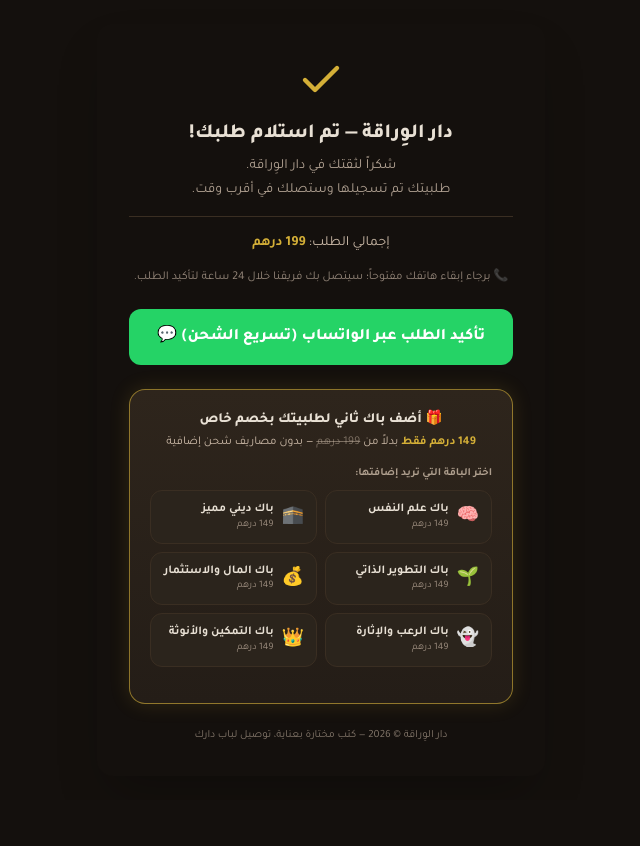
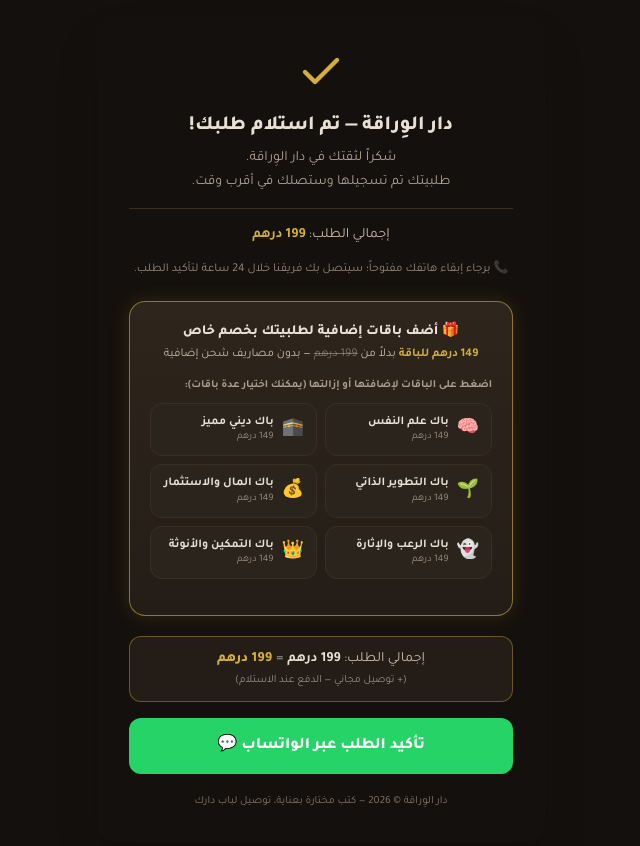
Before and after one commit to lhassan-oubihi-eng/dar-al-wiraqa-landing, a Next.js app: page /thank-you in a window 1280 px wide. Shown: the top 846 px of the page, without its empty margins (319-959 px from the left). Before the commit the page ends 800 px from the top, so only its background shows below. Built offline with nearby package versions, Linux system fonts and the light colour scheme.

Commit message:
Upgrade thank-you upsell to multi-select with live pricing and bottom WhatsApp button

```diff
--- a/src/components/ThankYouClient.tsx
+++ b/src/components/ThankYouClient.tsx
@@ -33,7 +33,7 @@
 const WA_NUMBER = "212602800548";
 
 /**
- * Discounted price for adding a second pack on the thank-you page. Kept as a
+ * Discounted price for each additional pack on the thank-you page. Kept as a
  * named constant so the upsell copy, WhatsApp message and math always agree.
  */
 const UPSELL_PRICE = 149;
@@ -71,48 +71,41 @@
 
 /**
  * Pre-fills the WhatsApp confirmation message with the order saved by the
- * checkout form (localStorage "orderData"). If the customer added a second
- * pack via the visual upsell selector, it compiles one unified invoice with
- * both orders so operations can ship them together in a single package.
+ * checkout form (localStorage "orderData"). Every pack toggled on via the
+ * multi-select upsell selector is appended as its own line so operations
+ * receive one itemized invoice covering the full order.
  */
 function buildWaMessage(
   order: WaOrder | null,
-  addedPack: PackConfig | null
+  selectedUpsells: PackConfig[]
 ): string {
-  if (!order && !addedPack) return "مرحباً دار الوراقة، أؤكد طلبي رسمياً. 📦";
-
-  if (addedPack) {
-    return [
-      "مرحباً دار الوراقة، أؤكد طلبي رسمياً. 📦",
-      "",
-      "📌 الطلب الأساسي:",
-      `- الباقة الأولى: ${order?.offer ?? "-"} (${orderValue} درهم)`,
-      "",
-      "🔥 الباقة الإضافية المختارة:",
-      `- الباقة الثانية: ${addedPack.packName} (${UPSELL_PRICE} درهم)`,
-      `- الإجمالي الكلي: ${orderValue + UPSELL_PRICE} درهم (+ توصيل مجاني)`,
-      "",
-      "👤 معلومات العميل:",
-      `- الاسم: ${order?.name ?? "-"}`,
-      `- المدينة/العنوان: ${order?.city ?? "-"}`,
-      "",
-      "أرجو تأكيد الطلب وشحنه معاً. شكراً لكم!",
-    ].join("\n");
+  if (!order && selectedUpsells.length === 0) {
+    return "مرحباً دار الوراقة، أؤكد طلبي رسمياً. 📦";
   }
 
-  return [
+  const lines = [
     "مرحباً دار الوراقة، أؤكد طلبي رسمياً. 📦",
     "",
     "📌 تفاصيل الطلب:",
-    `- الباقة: ${order?.offer ?? "-"}`,
-    `- السعر: ${orderValue} درهم`,
+    `- الباقة الأساسية: ${order?.offer ?? "-"} (${orderValue} درهم)`,
+  ];
+
+  for (const upsell of selectedUpsells) {
+    lines.push(`- باقة إضافية: ${upsell.packName} (${UPSELL_PRICE} درهم)`);
+  }
+
+  const finalTotal = orderValue + selectedUpsells.length * UPSELL_PRICE;
+  lines.push(
+    `💰 السعر الإجمالي النهائي: ${finalTotal} درهم (+ توصيل مجاني)`,
     "",
     "👤 معلومات العميل:",
     `- الاسم: ${order?.name ?? "-"}`,
     `- المدينة/العنوان: ${order?.city ?? "-"}`,
     "",
-    "أرجو تأكيد الطلب وشحنه. شكراً لكم!",
-  ].join("\n");
+    "أرجو تأكيد الطلب وشحن جميع الباقات معاً. شكراً لكم!"
+  );
+
+  return lines.join("\n");
 }
 
 function fireConversion() {
@@ -140,8 +133,7 @@
     () => null
   );
 
-  const [selectedPack, setSelectedPack] = useState<PackConfig | null>(null);
-  const [addedPack, setAddedPack] = useState<PackConfig | null>(null);
+  const [selectedUpsells, setSelectedUpsells] = useState<PackConfig[]>([]);
 
   useEffect(() => {
     const t = setTimeout(fireConversion, 700);
@@ -158,9 +150,26 @@
     return offers.filter((p) => (purchased ? p.packName !== purchased : true));
   }, [order]);
 
+  const toggleUpsell = (pack: PackConfig) => {
+    setSelectedUpsells((prev) =>
+      prev.some((p) => p.slug === pack.slug)
+        ? prev.filter((p) => p.slug !== pack.slug)
+        : [...prev, pack]
+    );
+  };
+
+  const upsellCount = selectedUpsells.length;
+  const upsellTotal = upsellCount * UPSELL_PRICE;
+  const finalTotal = orderValue + upsellTotal;
+
   const waHref = `https://wa.me/${WA_NUMBER}?text=${encodeURIComponent(
-    buildWaMessage(order, addedPack)
+    buildWaMessage(order, selectedUpsells)
   )}`;
+
+  const confirmLabel =
+    upsellCount > 0
+      ? `تأكيد الطلب الموحد عبر الواتساب (${finalTotal} درهم) 💬`
+      : "تأكيد الطلب عبر الواتساب 💬";
 
   return (
     <main
@@ -207,15 +216,12 @@
         <hr className="border-[#3A2E22] my-4" />
         <p className="text-sm text-[#cdbba9] mb-4">
           إجمالي الطلب:{" "}
-          <span className="text-[#d4af37] font-bold">{orderValue} درهم</span>
-          {addedPack && (
-            <>
+          <span className="text-[#d4af37] font-bold">{finalTotal} درهم</span>
+          {upsellCount > 0 && (
+            <span className="text-xs text-[#cdbba9]/70">
               {" "}
-              + {UPSELL_PRICE} درهم ={" "}
-              <span className="text-[#d4af37] font-bold">
-                {orderValue + UPSELL_PRICE} درهم
-              </span>
-            </>
+              (شامل {upsellCount} باقة إضافية)
+            </span>
           )}
         </p>
         <p className="text-xs text-[#cdbba9]/70 mb-6">
@@ -223,20 +229,9 @@
           الطلب.
         </p>
 
-        <a
-          href={waHref}
-          target="_blank"
-          rel="noopener noreferrer"
-          className="inline-block w-full rounded-xl bg-[#25D366] py-4 text-base font-extrabold text-white transition-transform hover:scale-[1.02]"
-        >
-          {addedPack
-            ? "تأكيد الطلبين عبر الواتساب 💬"
-            : "تأكيد الطلب عبر الواتساب (تسريع الشحن) 💬"}
-        </a>
-
-        {/* Post-purchase upsell — interactive visual pack preview */}
+        {/* Post-purchase upsell — interactive multi-select visual pack preview */}
         <div
-          className="mt-6 rounded-2xl p-5 text-center"
+          className="rounded-2xl p-5 text-center"
           style={{
             background: "linear-gradient(180deg,#2E251C 0%,#241D17 100%)",
             border: "1px solid rgba(212,175,55,.6)",
@@ -244,11 +239,11 @@
           }}
         >
           <h2 className="mb-1 text-sm font-extrabold text-[#e8e0d4]">
-            🎁 أضف باك ثاني لطلبيتك بخصم خاص
+            🎁 أضف باقات إضافية لطلبيتك بخصم خاص
           </h2>
           <p className="mb-4 text-xs text-[#cdbba9]">
             <span className="font-bold text-[#d4af37]">
-              {UPSELL_PRICE} درهم فقط
+              {UPSELL_PRICE} درهم للباقة
             </span>{" "}
             بدلاً من{" "}
             <del className="text-[#cdbba9]/50">{STORE.price} درهم</del> — بدون
@@ -256,20 +251,22 @@
           </p>
 
           <p className="mb-2 text-right text-[11px] font-bold text-[#cdbba9]/80">
-            اختر الباقة التي تريد إضافتها:
+            اضغط على الباقات لإضافتها أو إزالتها (يمكنك اختيار عدة باقات):
           </p>
           <div className="grid grid-cols-2 gap-2 mb-4">
             {alternatives.map((p) => {
-              const isSelected = selectedPack?.slug === p.slug;
-              const isAdded = addedPack?.slug === p.slug;
+              const isSelected = selectedUpsells.some(
+                (s) => s.slug === p.slug
+              );
               return (
                 <button
                   key={p.slug}
                   type="button"
-                  onClick={() => setSelectedPack(p)}
+                  onClick={() => toggleUpsell(p)}
+                  aria-pressed={isSelected}
                   className={`flex items-center gap-2 rounded-xl border px-3 py-2.5 text-right transition-all duration-200 ${
                     isSelected
-                      ? "border-[#d4af37] bg-[#3a2e1f]"
+                      ? "border-[#d4af37] bg-[#3a2e1f] shadow-[0_0_12px_rgba(212,175,55,.25)]"
                       : "border-[#3A2E22] bg-[#2B241C] hover:border-[#d4af37]/60"
                   }`}
                 >
@@ -278,25 +275,39 @@
                     <span className="block text-xs font-bold text-[#e8e0d4] leading-snug">
                       {p.packName}
                     </span>
-                    <span className="block text-[10px] text-[#cdbba9]/70">
-                      {isAdded
-                        ? "✓ تمت الإضافة"
+                    <span
+                      className={`block text-[10px] ${
+                        isSelected
+                          ? "font-bold text-[#d4af37]"
+                          : "text-[#cdbba9]/70"
+                      }`}
+                    >
+                      {isSelected
+                        ? `✓ تمت الإضافة (+${UPSELL_PRICE} درهم)`
                         : `${UPSELL_PRICE} درهم`}
                     </span>
                   </span>
+                  {isSelected && (
+                    <span className="flex h-5 w-5 shrink-0 items-center justify-center rounded-full bg-[#d4af37] text-[10px] font-black text-[#3e2723]">
+                      ✓
+                    </span>
+                  )}
                 </button>
               );
             })}
           </div>
 
-          {/* X-Ray preview: 6 book covers + titles of the selected pack */}
-          {selectedPack && (
-            <div className="mb-4 rounded-xl border border-[#3A2E22] bg-[#1d1712] p-3 text-right">
+          {/* X-Ray previews: 6 book covers + titles for every selected pack */}
+          {selectedUpsells.map((p) => (
+            <div
+              key={p.slug}
+              className="mb-4 rounded-xl border border-[#3A2E22] bg-[#1d1712] p-3 text-right last:mb-0"
+            >
               <p className="mb-2 text-[11px] font-bold text-[#d4af37]">
-                📚 محتوى باقة {selectedPack.packName}:
+                📚 محتوى باقة {p.packName}:
               </p>
               <div className="grid grid-cols-3 gap-2">
-                {selectedPack.books.map((b) => (
+                {p.books.map((b) => (
                   <div key={b.id} className="flex flex-col items-center">
                     <div className="relative h-20 w-14 overflow-hidden rounded shadow-md">
                       <BookCover
@@ -320,31 +331,52 @@
                 ))}
               </div>
             </div>
-          )}
+          ))}
 
-          {/* Add button — revealed once a pack is selected */}
-          {selectedPack && (
-            <button
-              type="button"
-              onClick={() => setAddedPack(selectedPack)}
-              className="w-full rounded-xl bg-[#d4af37] py-3.5 px-4 text-sm font-extrabold text-[#3e2723] transition-all duration-200 hover:scale-[1.02] active:scale-[0.98]"
-            >
-              أضف هذه الباقة لطلبيتي بـ {UPSELL_PRICE} درهم 🚀
-            </button>
-          )}
-
-          {addedPack && (
+          {upsellCount > 0 && (
             <p className="mt-3 text-[11px] text-[#cdbba9]/80">
               ✅ تمت إضافة{" "}
-              <span className="font-bold text-[#e8e0d4]">
-                {addedPack.packName}
+              <span className="font-bold text-[#d4af37]">
+                {upsellCount} باقة
               </span>{" "}
-              — اضغط زر الواتساب الأخضر أعلاه لإرسال الفاتورة الموحدة.
+              — زر الواتساب أسفل الصفحة سيرسل فاتورة موحدة بكل الباقات.
             </p>
           )}
         </div>
 
-        <footer className="mt-6 text-[11px] text-[#cdbba9]/60">
+        {/* Live price summary — always above the final WhatsApp button */}
+        <div className="mt-5 rounded-xl border border-[#d4af37]/40 bg-[#241D17] px-4 py-3 text-sm text-[#cdbba9]">
+          <p>
+            إجمالي الطلب:{" "}
+            <span className="font-bold text-[#e8e0d4]">{orderValue} درهم</span>
+            {upsellCount > 0 && (
+              <>
+                {" "}
+                +{" "}
+                <span className="font-bold text-[#e8e0d4]">
+                  {upsellTotal} درهم
+                </span>
+              </>
+            )}
+            <span className="mx-1 text-[#cdbba9]">=</span>
+            <span className="font-black text-[#d4af37]">{finalTotal} درهم</span>
+          </p>
+          <p className="mt-1 text-[11px] text-[#cdbba9]/70">
+            (+ توصيل مجاني — الدفع عند الاستلام)
+          </p>
+        </div>
+
+        {/* Final WhatsApp confirmation button — at the bottom of the page */}
+        <a
+          href={waHref}
+          target="_blank"
+          rel="noopener noreferrer"
+          className="mt-4 inline-block w-full rounded-xl bg-[#25D366] py-4 text-base font-extrabold text-white transition-transform hover:scale-[1.02] active:scale-[0.98]"
+        >
+          {confirmLabel}
+        </a>
+
+        <footer className="mt-5 text-[11px] text-[#cdbba9]/60">
           {STORE.copyright}
         </footer>
       </div>
```
